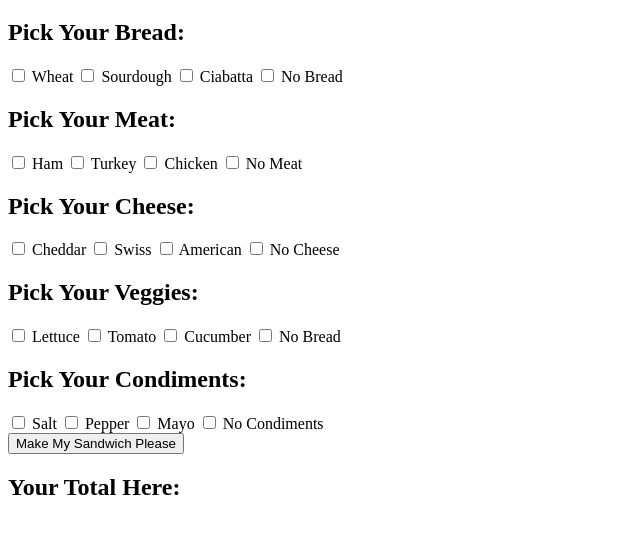
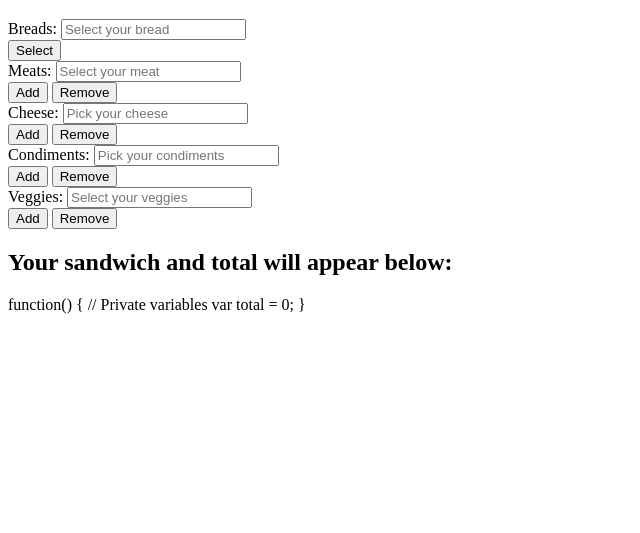
Before and after one commit to leifehetland/Sandwich-Maker, a plain HTML site: page index.html in a window 1280 px wide. Shown: the part 61-594 px from the top of the page, without its empty margins (0-640 px from the left). Drawn offline with Linux system fonts and the light colour scheme.

Commit message:
added objects to augment modules and began core module logic

```diff
--- a/bread.js
+++ b/bread.js
@@ -0,0 +1,35 @@
+Sandwich = (function(sandwich) {
+
+		var bread = "";
+
+		var breadTotal = "";
+
+		var breadsObject = {
+			"White": "2.00",
+			"Wheat": "2.25",
+			"Italian": "2.50"
+		};
+
+
+	sandwich.setBread = function(breadsObject) {
+		bread = document.getElementById('bread').value;
+		breadTotal = '$' + breadsObject[bread];
+		return breadTotal;
+	}
+
+
+  sandwich.getBread = function(bread, breadTotal) {
+    return "Your bread choice is: " + bread + "<br>" + "Your bread subtotal: " + breadTotal;
+  }
+
+	var breadOutput = document.getElementById('sandwich');
+	breadOutput.innerHTML = sandwich;
+
+	return sandwich;
+
+})(Sandwich);
+
+document.getElementById('breadButton').addEventListener('click', function() {
+		Sandwich.setBread;
+		Sandwich.getBread;
+})
--- a/cheese.js
+++ b/cheese.js
@@ -0,0 +1,27 @@
+Sandwich = (function() {
+
+	var cheeseObject = {
+		"Cheddar": "10.00",
+		"American": "11.00",
+		"Swiss": "12.50"
+	};
+
+
+
+
+
+
+
+
+
+
+
+
+
+
+
+
+
+
+
+});
--- a/condiments.js
+++ b/condiments.js
@@ -0,0 +1,29 @@
+Sandwich = (function() {
+
+	var condimentsObject = {
+		"Ketchup": "36.00",
+		"Mustard": "38.00",
+		"Mayo": "40.00"
+	};
+
+
+
+
+
+
+
+
+
+
+
+
+
+
+
+
+
+
+
+
+
+});
--- a/index.html
+++ b/index.html
@@ -1,68 +1,76 @@
 <!DOCTYPE html>
-<html>
-<head>
-	<title>Sandwich Maker</title>
-	<link rel="stylesheet" type="text/css" href="./main.css">
-</head>
-<body>
-	<h1>It's Sandwich Time!</h1>
 
-<form action="">
-	<section>
-		<h2>Pick Your Bread:</h2>
-			<input type="checkbox" name="bread" value="wheat" /> Wheat
-			<input type="checkbox" name="bread" value="sourdough" /> Sourdough
-			<input type="checkbox" name="bread" value="ciabatta" /> Ciabatta
-			<input type="checkbox" name="bread" value="no bread" /> No Bread
-	</section>
+<html lang="en">
+	<head>
+	  <meta charset="utf-8">
+	  <title>The Sandwich App</title>
+	  <link rel="stylesheet" type="text/css" href="main.css">
+	</head>
 
-	<section>
-		<h2>Pick Your Meat:</h2>
-			<input type="checkbox" name="meat" value="ham" /> Ham
-			<input type="checkbox" name="meat" value="turkey" /> Turkey
-			<input type="checkbox" name="meat" value="chicken" /> Chicken
-			<input type="checkbox" name="bread" value="no meat" /> No Meat
+	<body>
 
-	</section>
+   <h1>It's Sandwich Time!</h1>
 
-	<section>
-		<h2>Pick Your Cheese:</h2>
-			<input type="checkbox" name="cheese" value="cheddar" /> Cheddar
-			<input type="checkbox" name="cheese" value="swiss" /> Swiss
-			<input type="checkbox" name="cheese" value="american" /> American
-			<input type="checkbox" name="bread" value="no cheese" /> No Cheese
+	 <label for="breads">Breads: </label>
+	 <input id='bread' list="bread_list" name="breads" placeholder="Select your bread">
+      <datalist id="bread_list">
+        <option value="White">
+        <option value="Wheat">
+        <option value="Italian">
+       </datalist><br>
+   <button id='breadButton'>Select</button><br>
 
-	</section>
+        <label for="meats">Meats:</label>
+		<input id='meats' list="meat_list" name="meats" placeholder="Select your meat">
+      <datalist id="meat_list">
+        <option value="Turkey">
+        <option value="Ham">
+        <option value="Chicken">
+       </datalist><br>
+    <button id='meatsButton'>Add</button>
+    <button id='removeMeat'>Remove</button><br>
 
-	<section>
-		<h2>Pick Your Veggies:</h2>
-			<input type="checkbox" name="veggies" value="lettuce" /> Lettuce
-			<input type="checkbox" name="veggies" value="tomato" /> Tomato
-			<input type="checkbox" name="veggies" value="cucumber" /> Cucumber
-			<input type="checkbox" name="bread" value="no veggies" /> No Bread
+        <label for="cheese">Cheese:</label>
+		<input id='cheese' list="cheese_list" name="cheese" placeholder="Pick your cheese">
+      <datalist id="cheese_list">
+        <option value="Cheddar">
+        <option value="American">
+        <option value="Swiss">
+       </datalist><br>
+     <button id='cheeseButton'>Add</button>
+     <button id='removeCheese'>Remove</button><br>
 
-	</section>
-	<section>
+         <label for="condiments">Condiments:</label>
+		<input id='condiments' list="condiments_list" name="condiments" placeholder="Pick your condiments">
+      <datalist id="condiments_list">
+        <option value="Ketchup">
+        <option value="Mustard">
+        <option value="Mayo">
+        </datalist><br>
+        <button id='condimentsButton'>Add</button>
+        <button id='removeCondiments'>Remove</button><br>
 
-		<h2>Pick Your Condiments:</h2>
-			<input type="checkbox" name="condiments" value="salt" /> Salt
-			<input type="checkbox" name="condiments" value="pepper" /> Pepper
-			<input type="checkbox" name="condiments" value="mayo" /> Mayo
-			<input type="checkbox" name="bread" value="no condiments" /> No Condiments
+         <label for="veggies">Veggies:</label>
+		<input id='veggies' list="veggies_list" name="veggies" placeholder="Select your veggies">
+      <datalist id="veggies_list">
+        <option value="Lettuce">
+        <option value="Spinach">
+        <option value="Peppers">
+        </datalist><br>
+        <button id='veggiesButton'>Add</button>
+        <button id='removeVeggies'>Remove</button>
 
-	</section>
-	<button>Make My Sandwich Please</button>
-	<h2>Your Total Here:</h2>
-	<div>
+      <h2>Your sandwich and total will appear below:</h2>
 
-	</div>
-</form>
+      <div id="sandwich">
 
-<script src="./main.js"></script>
-<script src="./bread.js"></script>
-<script src="./cheese.js"></script>
-<script src="./condiments.js"></script>
-<script src="./meat.js"></script>
-<script src="./veggies.js"></script>
-</body>
+
+      </div>
+<script src="main.js" type="text/javascript"></script>
+<script src="bread.js" type="text/javascript"></script>
+<script src="meat.js" type="text/javascript"></script>
+<script src="cheese.js" type="text/javascript"></script>
+<script src="condiments.js" type="text/javascript"></script>
+<script src="veggies.js" type="text/javascript"></script>
+  </body>
 </html>
--- a/main.js
+++ b/main.js
@@ -0,0 +1,20 @@
+var Sandwich = (function() {
+
+	// Private variables
+
+	var total = 0;
+
+
+
+
+
+
+
+
+
+
+
+
+
+
+});
--- a/meat.js
+++ b/meat.js
@@ -0,0 +1,21 @@
+Sandwich = (function() {
+
+	var meatObject = {
+		"Turkey": "3.00",
+		"Ham": "3.25",
+		"Chicken": "3.50"
+	};
+
+
+
+
+
+
+
+
+
+
+
+
+
+});
--- a/veggies.js
+++ b/veggies.js
@@ -0,0 +1,25 @@
+Sandwich = (function() {
+
+	var veggieObject = {
+		"Lettuce": "0.65",
+		"Spinach": "0.85",
+		"Peppers": "0.95"
+	};
+
+
+
+
+
+
+
+
+
+
+
+
+
+
+
+
+
+});
```
